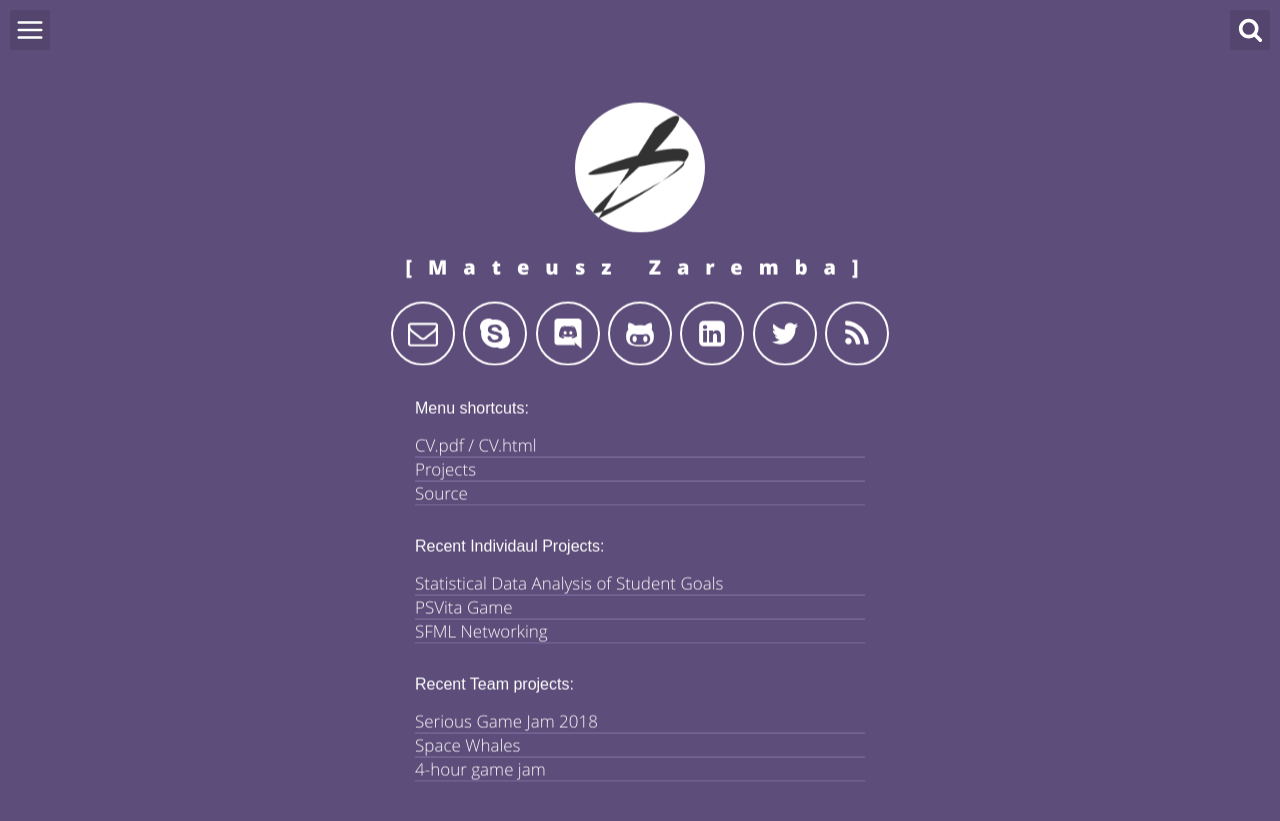
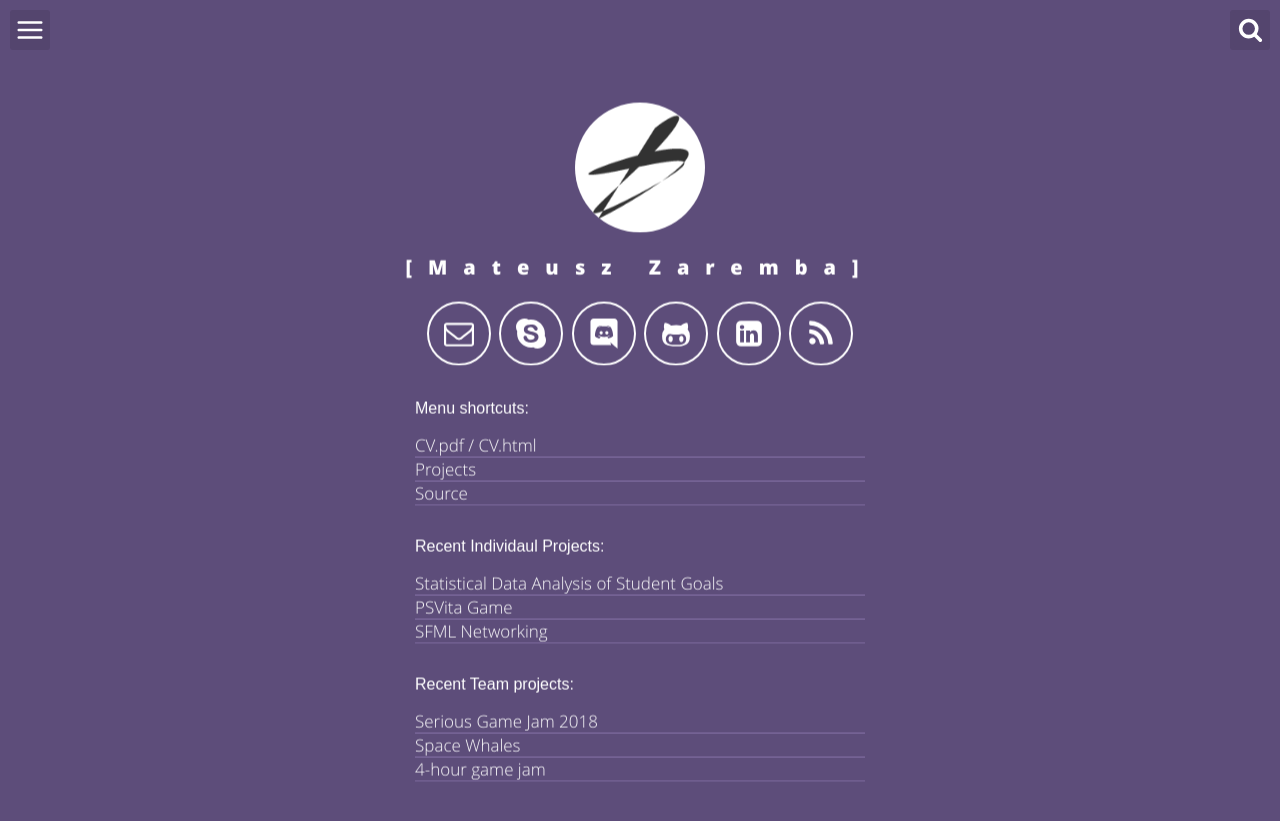
Before and after one commit to matzar/matzar.github.io, a Jekyll site: the page built from index.html, in a window 1280 px wide. Shown: the top 821 px of the page. Built offline with Jekyll 4.4.1, drawn with Linux system fonts in a browser that asks for light colours.

```diff
--- a/_includes/icons-home.html
+++ b/_includes/icons-home.html
@@ -23,9 +23,9 @@
             <svg class="icon icon-linkedin"><use xlink:href="#icon-linkedin"></use></svg>
         </a>
 
-        <a aria-label="My Twitter" title="Follow me on Twitter" target="_blank" href="https://twitter.com/{{site.twitter_username}}">
+        <!-- <a aria-label="My Twitter" title="Follow me on Twitter" target="_blank" href="https://twitter.com/{{site.twitter_username}}">
             <svg class="icon icon-twitter"><use xlink:href="#icon-twitter"></use></svg>
-        </a>
+        </a> -->
 
         <a aria-label="Use the RSS to get updated" title="Register for my RSS" target="_blank" href="{{ "/feed.xml" | prepend: site.baseurl }}">
             <svg class="icon icon-rss"><use xlink:href="#icon-rss"></use></svg>
```
